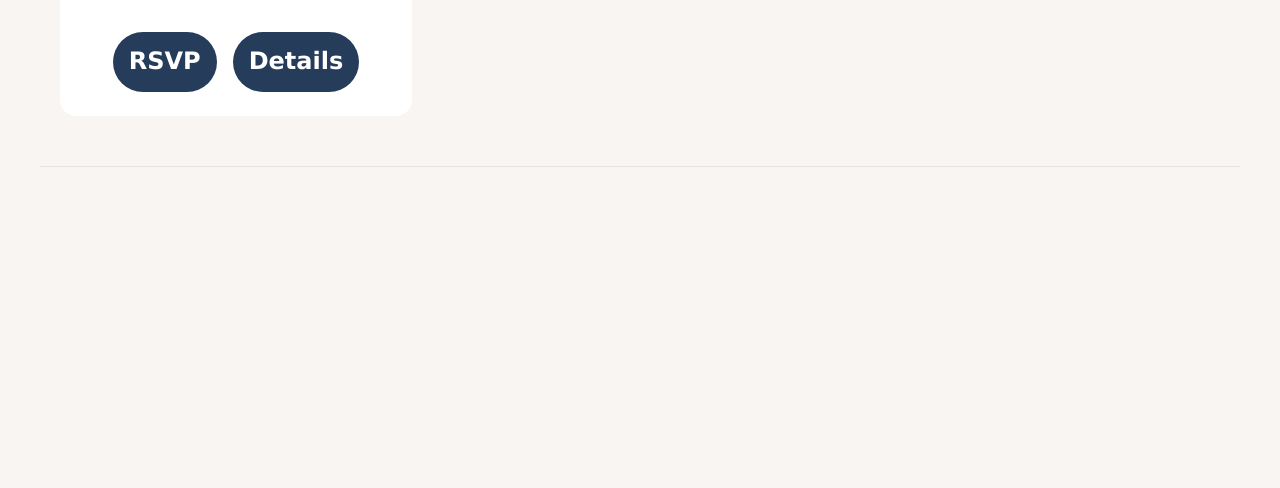
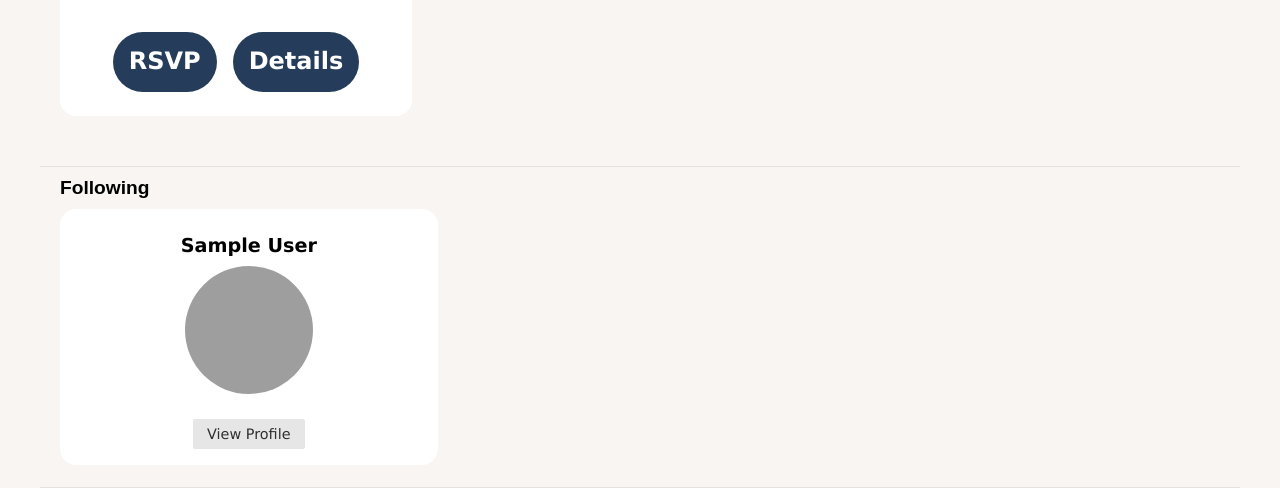
Before and after one commit to CSCI-5117-F26/developing-the-interactive-web-project-1-group-8, a Flask app: template src/developing_the_interactive_web_project_1_group_8/templates/user.html in a window 1280 px wide. Shown: the part 378-866 px from the top of the page. Before the commit the page ends 545 px from the top, so only its background shows below. Run offline with Flask 3, Linux system fonts and the light colour scheme; the template is opened without the code that fills it: most values are stand-ins (such as "Sample title", 1, 10 or a date in 2020); some libraries are stand-ins or nearby versions; grey boxes are pictures that could not be loaded.

Commit message:
followers are displayed on your page. Did not get blocking hiding them yet

```diff
--- a/src/developing_the_interactive_web_project_1_group_8/server.py
+++ b/src/developing_the_interactive_web_project_1_group_8/server.py
@@ -128,13 +128,15 @@ def user(user_id):
     if profile is None:
         abort(404, "This user does not appear to exist.")
     profile["followers"] =  db.get_follower_count(user_id)
+    profile["is_following"] = False
+    profile["is_blocked"] = False
 
-    events = db.get_all_events()
+    events = db.get_user_events(user_id)
+    going_events = db.get_user_events_attending(user_id)
+    followers = db.get_following(user_id)
     sections = [
-        ("Events from Popular Games", events),
-        ("Events from Games You've Played", events),
-        ("Events in the Next Week", events),
-        ("Friend Events!", events),
+        ("Hosted Events", events),
+        ("Events Going To", going_events)
     ]
 
 
@@ -142,10 +144,10 @@ def user(user_id):
     is_blocked = False
     if "profile" in session:
         current_user_id = session["profile"]["id"]
-        is_following = db.is_following(current_user_id, user_id)
-        is_blocked = db.is_blocked(current_user_id, user_id)
+        profile["is_following"] = db.is_following(current_user_id, user_id)
+        profile["is_blocked"] = db.is_blocked(current_user_id, user_id)
 
-    return render_template("user.html", sections=sections, user=profile, is_following=is_following, is_blocked=is_blocked)
+    return render_template("user.html", sections=sections, following=followers, user=profile)
 
 
 @app.route("/account/settings", methods=["GET", "POST"])
--- a/src/developing_the_interactive_web_project_1_group_8/static/event_tile.css
+++ b/src/developing_the_interactive_web_project_1_group_8/static/tile.css
@@ -1,3 +1,53 @@
+.tile {
+  display: flex;
+  text-wrap: nowrap;
+  flex-direction: column;
+  background-color: var(--color-surface);
+  box-sizing: content-box;
+  width: 24em;
+  height: 14rem;
+  border-radius: 1rem;
+
+  padding: 1rem;
+  font-family: Verdana, Geneva, Tahoma, sans-serif;
+  font-size: 0.9rem;
+
+  h3 {
+    font-size: 1.2rem;
+    margin: 0;
+    padding: 0.5em 0;
+    max-width: 12em;
+    overflow: hidden;
+    text-overflow: ellipsis;
+    white-space: nowrap;
+  }
+
+  .tile-row {
+    display: flex;
+    flex-direction: row;
+    gap: 0.5rem;
+    width: 22em;
+    text-overflow: ellipsis;
+    max-height: 11rem;
+  }
+
+  .footer {
+    display: flex;
+    flex-direction: row;
+    justify-content: flex-end;
+    align-items: center;
+    margin-top: auto;
+  }
+}
+
+.user-tile {
+  align-items: center;
+  justify-content: center;
+  text-align: center;
+}
+
+
+
 .event-tile {
   background-color: var(--color-surface);
   box-sizing: border-box;
--- a/src/developing_the_interactive_web_project_1_group_8/templates/components/event_tile.html
+++ b/src/developing_the_interactive_web_project_1_group_8/templates/components/event_tile.html
@@ -1,4 +1,3 @@
-
 <div class="event-tile">
   <div class="event-header-container">
     <div class="event-header-game-info">
--- /dev/null
+++ b/src/developing_the_interactive_web_project_1_group_8/templates/components/user_tile.html
@@ -0,0 +1,10 @@
+<div class="tile user-tile">
+  <h3>{{ user.display_name }}</h3>
+  <img class="user-ico" src="{{ user.profile_pic }}" width="128" height="128">
+
+  <div class="footer">
+    <form action="{{ url_for('user', user_id=user.id) }}">
+      <button class="pure-button" type="submit">View Profile</button>
+    </form>
+  </div>
+</div>
--- a/src/developing_the_interactive_web_project_1_group_8/templates/event.html
+++ b/src/developing_the_interactive_web_project_1_group_8/templates/event.html
@@ -4,7 +4,7 @@
 
 {% block head %}
 <link rel="stylesheet" href="{{ url_for('static', filename='event_grid.css') }}">
-<link rel="stylesheet" href="{{ url_for('static', filename='event_tile.css') }}">
+<link rel="stylesheet" href="{{ url_for('static', filename='tile.css') }}">
 {% endblock %}
 
 {% block content %}
--- a/src/developing_the_interactive_web_project_1_group_8/templates/user.html
+++ b/src/developing_the_interactive_web_project_1_group_8/templates/user.html
@@ -4,7 +4,7 @@
 
 {% block head %}
 <link rel="stylesheet" href="{{ url_for('static', filename='event_grid.css') }}">
-<link rel="stylesheet" href="{{ url_for('static', filename='event_tile.css') }}">
+<link rel="stylesheet" href="{{ url_for('static', filename='tile.css') }}">
 <link rel="stylesheet" href="{{ url_for('static', filename='user.css') }}">
 {% endblock %}
 
@@ -27,8 +27,6 @@
     <p>No biography yet.</p>
     {% endif %}
     {% endif %}
-
-
   </div>
 
 
@@ -38,18 +36,18 @@
         aria-hidden="true"></i></a>
     {% endif %}
 
-    {% if session.get('profile') and session['profile']['id'] != user.id and not is_blocked %}
+    {% if session.get('profile') and session['profile']['id'] != user.id and not user.is_blocked %}
     <button class="profile-button pure-button" id="follow-button" data-csrf-token="{{ csrf_token() }}"
-      data-action="{% if is_following %}unfollow{% else %}follow{% endif %}" data-user-id="{{ user.id }}">
-      {% if is_following %}Unfollow <i class="fa fa-user-times" aria-hidden="true"></i>{% else %}Follow <i
+      data-action="{% if user.is_following %}unfollow{% else %}follow{% endif %}" data-user-id="{{ user.id }}">
+      {% if user.is_following %}Unfollow <i class="fa fa-user-times" aria-hidden="true"></i>{% else %}Follow <i
         class="fa fa-user-plus" aria-hidden="true"></i>{% endif %}</button>
     {% endif %}
 
     {% if session.get('profile') and session['profile']['id'] != user.id %}
     <button class="profile-button pure-button" id="block-button" data-csrf-token="{{ csrf_token() }}"
-      data-action="{% if is_blocked %}unblock{% else %}block{% endif %}" data-user-id="{{ user.id }}">
-      {% if is_blocked %}Unblock <i class="fa fa-unlock" aria-hidden="true"></i>{% else %}Block <i class="fa fa-ban"
-        aria-hidden="true"></i>{% endif %}</button>
+      data-action="{% if user.is_blocked %}unblock{% else %}block{% endif %}" data-user-id="{{ user.id }}">
+      {% if user.is_blocked %}Unblock <i class="fa fa-unlock" aria-hidden="true"></i>{% else %}Block <i
+        class="fa fa-ban" aria-hidden="true"></i>{% endif %}</button>
     {% endif %}
   </div>
 
@@ -72,5 +70,13 @@
   </div>
 </section>
 {% endfor %}
+<section class="row">
+  <h2>Following</h2>
+  <div class="carousel">
+    {% for user in following %}
+    {% include "components/user_tile.html" %}
+    {% endfor %}
+  </div>
+</section>
 {% endif %}
 {% endblock %}
```
Also changed, not shown: src/developing_the_interactive_web_project_1_group_8/db.py (+30 -7 lines). Lines whose indentation alone changed are shown as unchanged.
